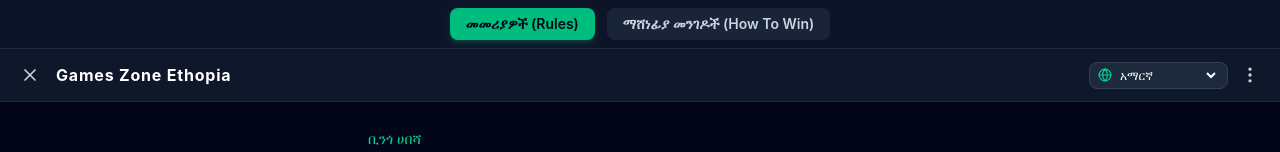
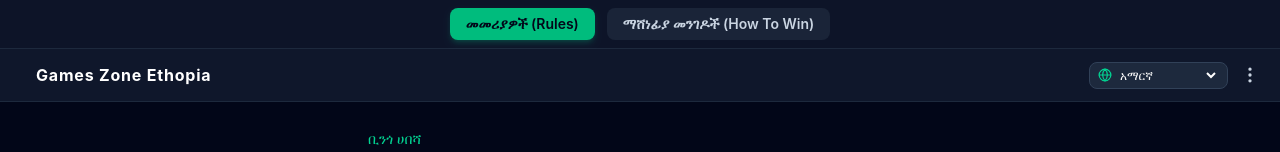
Before and after one commit to minyamir/Rule_and_Regulations, a React (Vite) app: page / in a window 1280 px wide. Shown: the top 152 px of the page. Built offline with nearby package versions, Linux system fonts and the light colour scheme.

Commit message:
feat:- the  rule

```diff
--- a/src/components/Header.jsx
+++ b/src/components/Header.jsx
@@ -6,7 +6,7 @@ export default function Header({ currentLang, onLanguageChange }) {
     <header className="flex items-center justify-between px-4 py-3 bg-slate-900 border-b border-slate-800 text-white sticky top-0 z-50">
       <div className="flex items-center gap-3">
         <button className="p-1 hover:bg-slate-800 rounded-full transition">
-          <X className="w-5 h-5 text-slate-300" />
+
         </button>
         <span className="font-bold tracking-wider text-sm sm:text-base">
         Games Zone Ethopia
```
